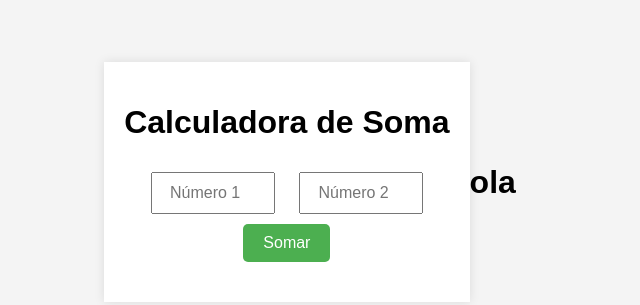
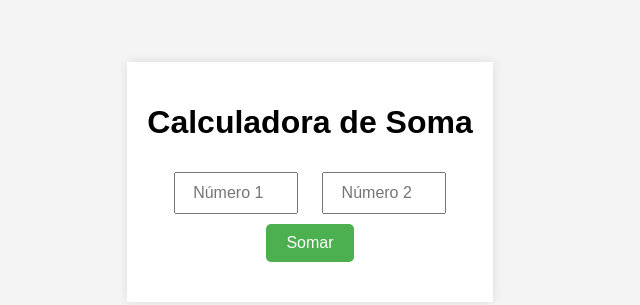
Before and after one commit to EdevanLuz/Calculadora-Teste, a plain HTML site: page index.html in a window 1280 px wide. Shown: the part 218-523 px from the top of the page, without its empty margins (330-970 px from the left). Drawn offline with Linux system fonts and the light colour scheme.

Commit message:
Atualizar o index.html

```diff
--- a/index.html
+++ b/index.html
@@ -56,7 +56,7 @@
         <button onclick="somar()">Somar</button>
         <div class="result" id="resultado"></div>
     </div>
-    <h1>ola</h1>
+
     <script>
         function somar() {
             // Obtém os valores dos inputs
```
